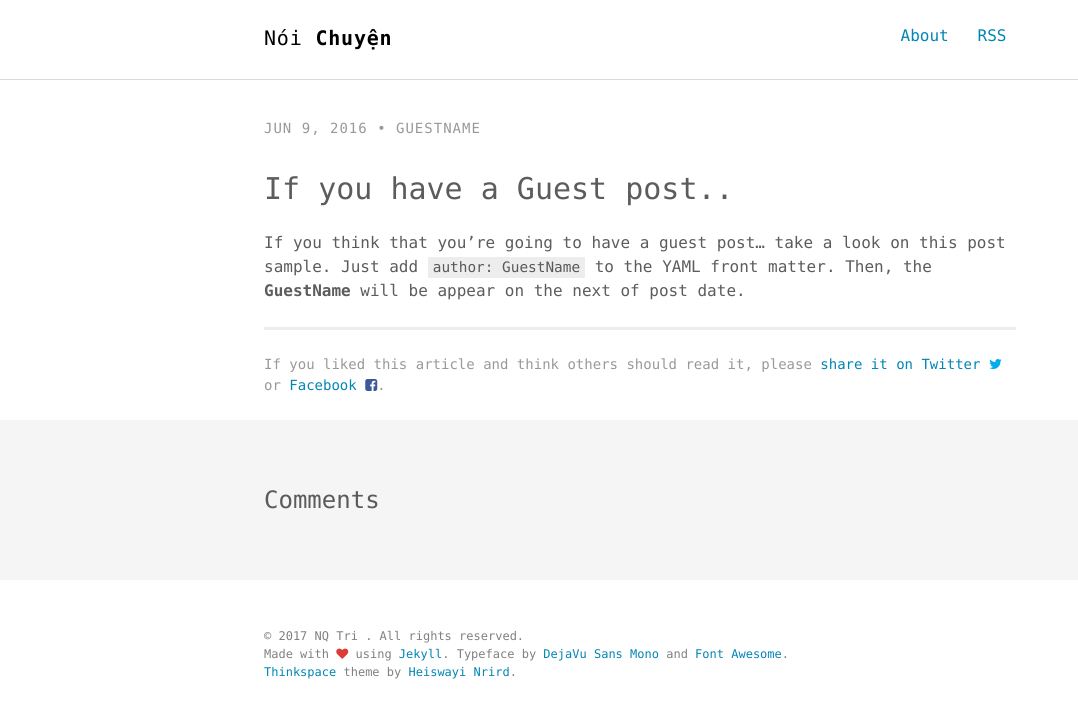
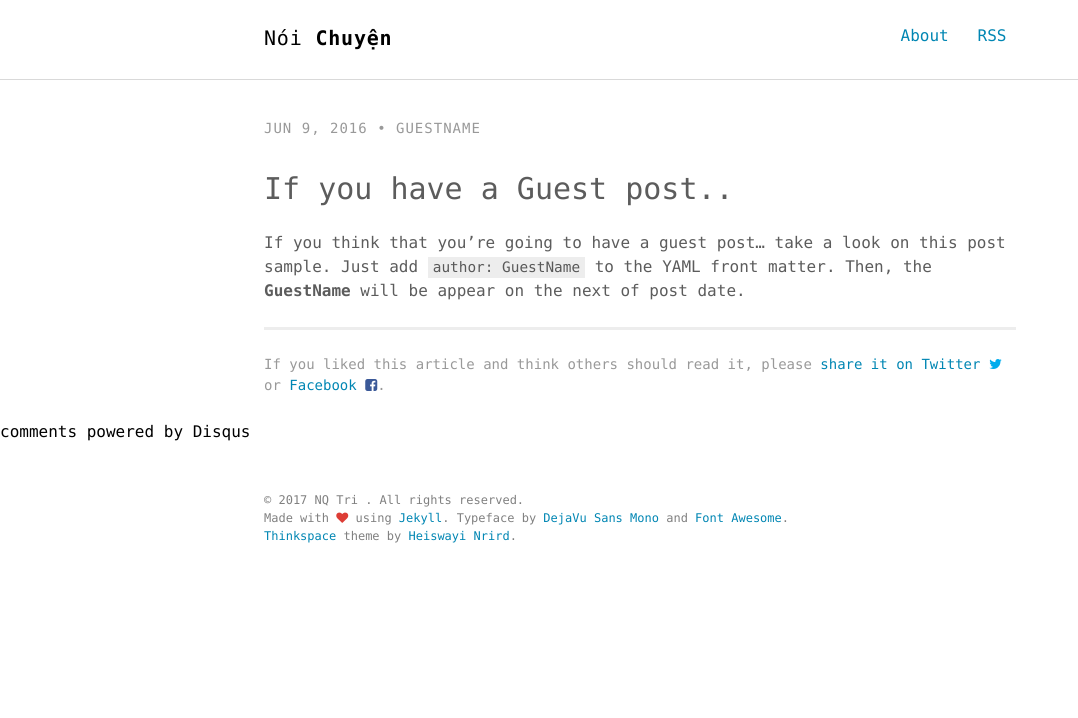
Before and after one commit to trinq/trinq.github.io, a Jekyll site: the page built from _posts/2016-06-09-if-you-have-a-guest-post.md, in a window 1280 px wide. Shown: the top 718 px of the page, without its empty margins (0-1078 px from the left). Built offline with Jekyll 4.4.1, drawn with Linux system fonts in a browser that asks for light colours; comment, search, counter and statistics services are not loaded; some of the changed lines change nothing that is shown.

Commit message:
Update post.html

```diff
--- a/_layouts/post.html
+++ b/_layouts/post.html
@@ -13,4 +13,4 @@ layout: default
   </div>
 </article>
 
-{% include comments.html %}
+{% include disqus.html %}
```
